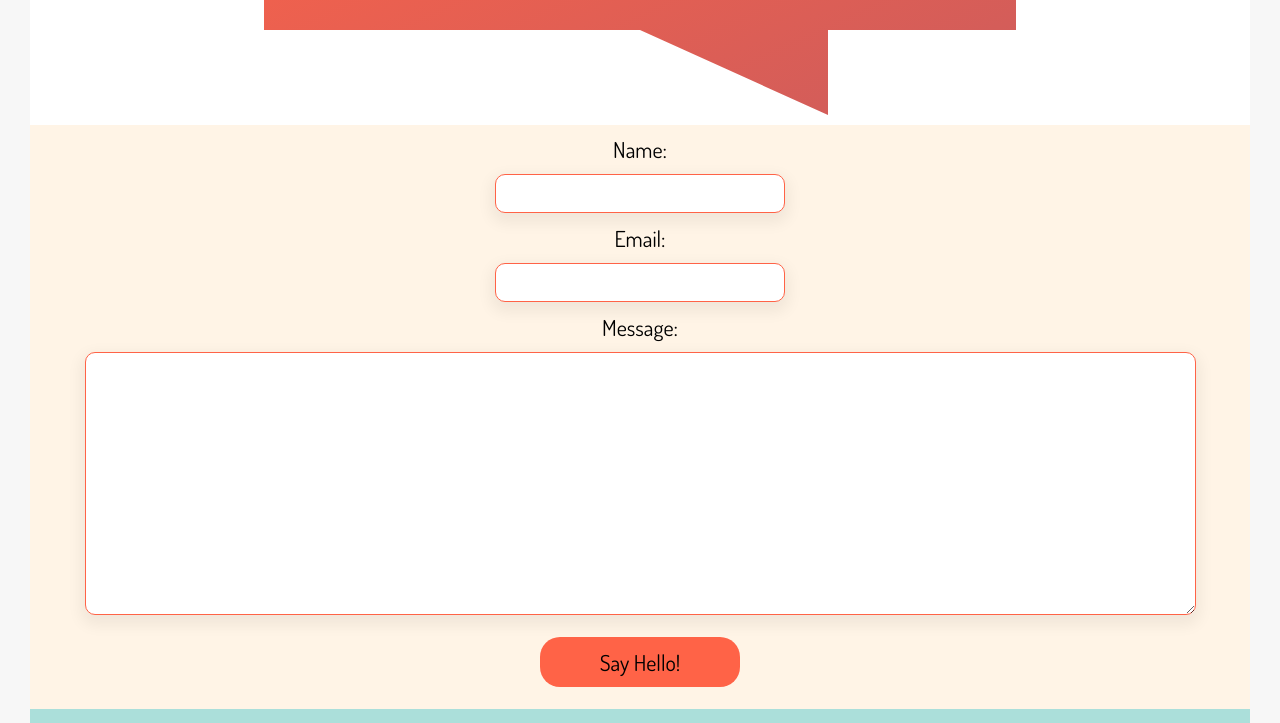
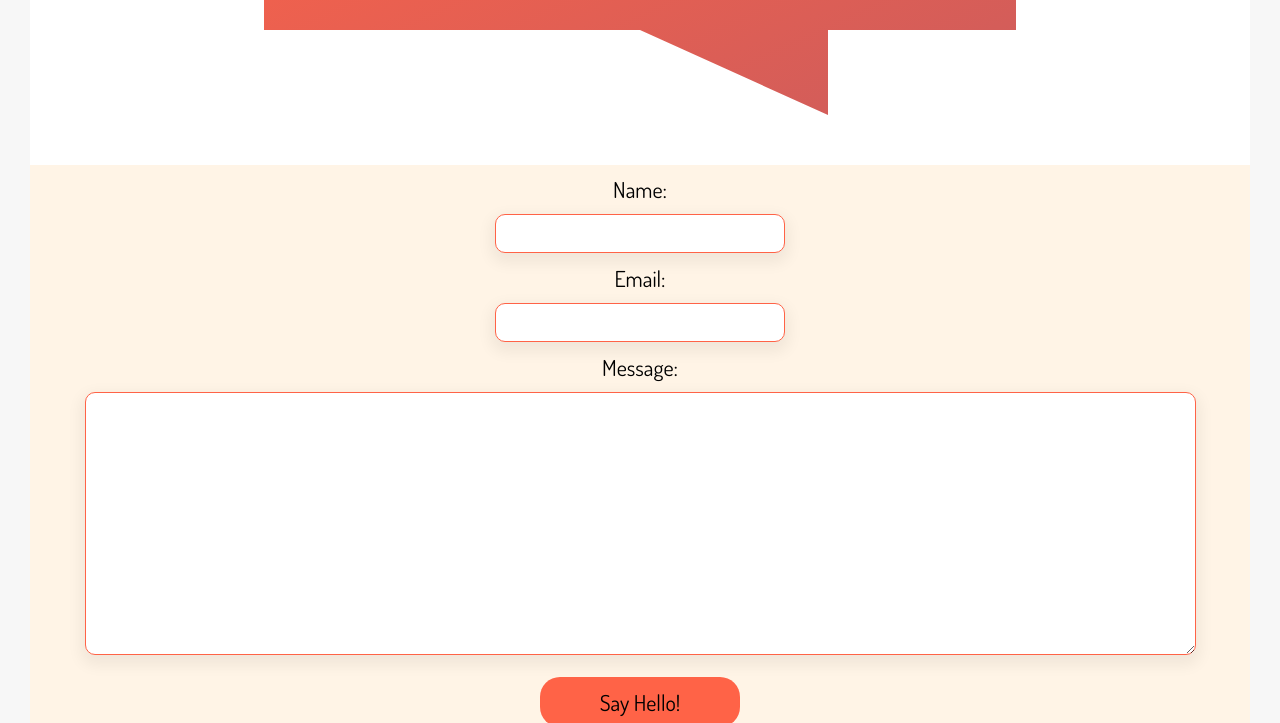
Before and after one commit to myrmnn/portfolio, a plain HTML site: page contact.html in a window 1280 px wide. Shown: the part 550-1273 px from the top of the page. Drawn offline with Linux system fonts and the light colour scheme.

Commit message:
edit text

```diff
--- a/styles/_form.scss
+++ b/styles/_form.scss
@@ -1,4 +1,4 @@
-@import 'variables';
+@import "variables";
 
 .contact-page-title {
   font-size: 4em;
@@ -70,7 +70,7 @@
 
 .contact-form {
   text-align: center;
-	margin-top: 1em;
+  margin-top: 5em;
 
   & form {
     background-color: $lightOrange;
```
Also changed, not shown: about.html (+1 -1 lines), index.html (indentation only), styles/style.css, 1 other file. Lines whose indentation alone changed are shown as unchanged.
